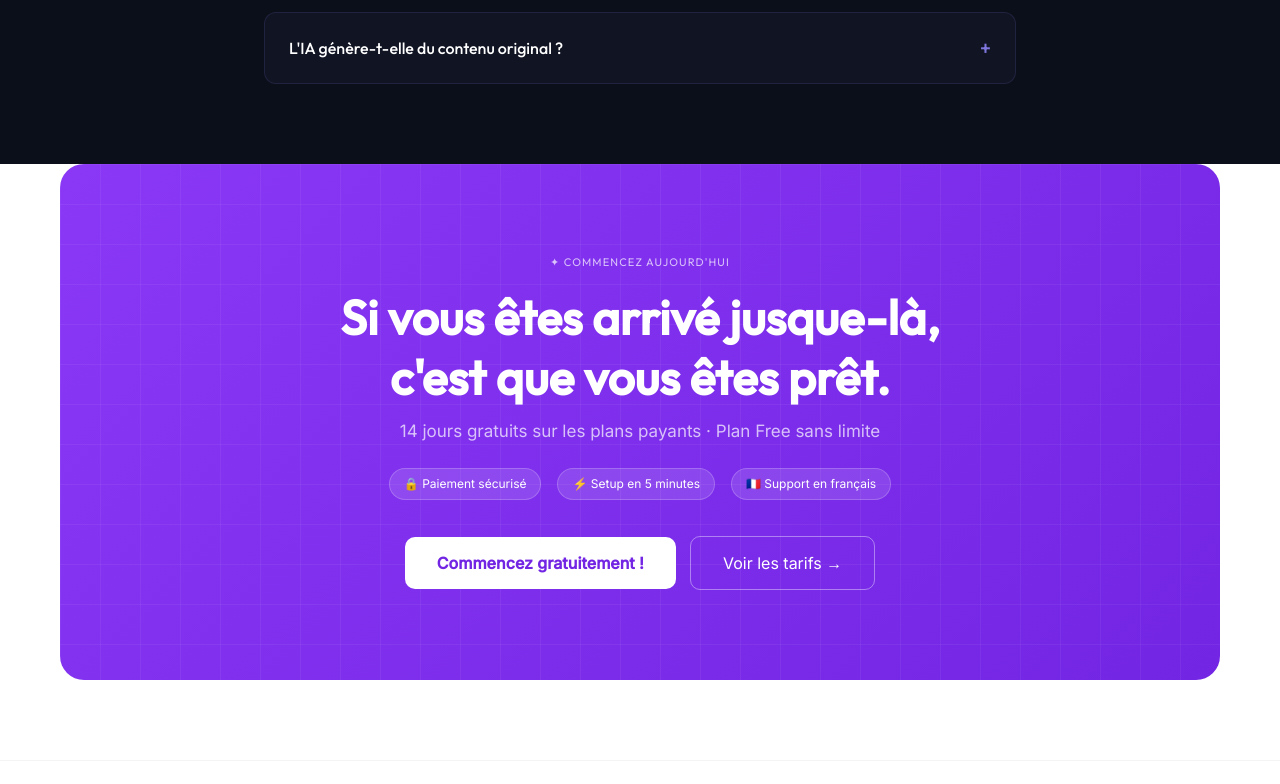
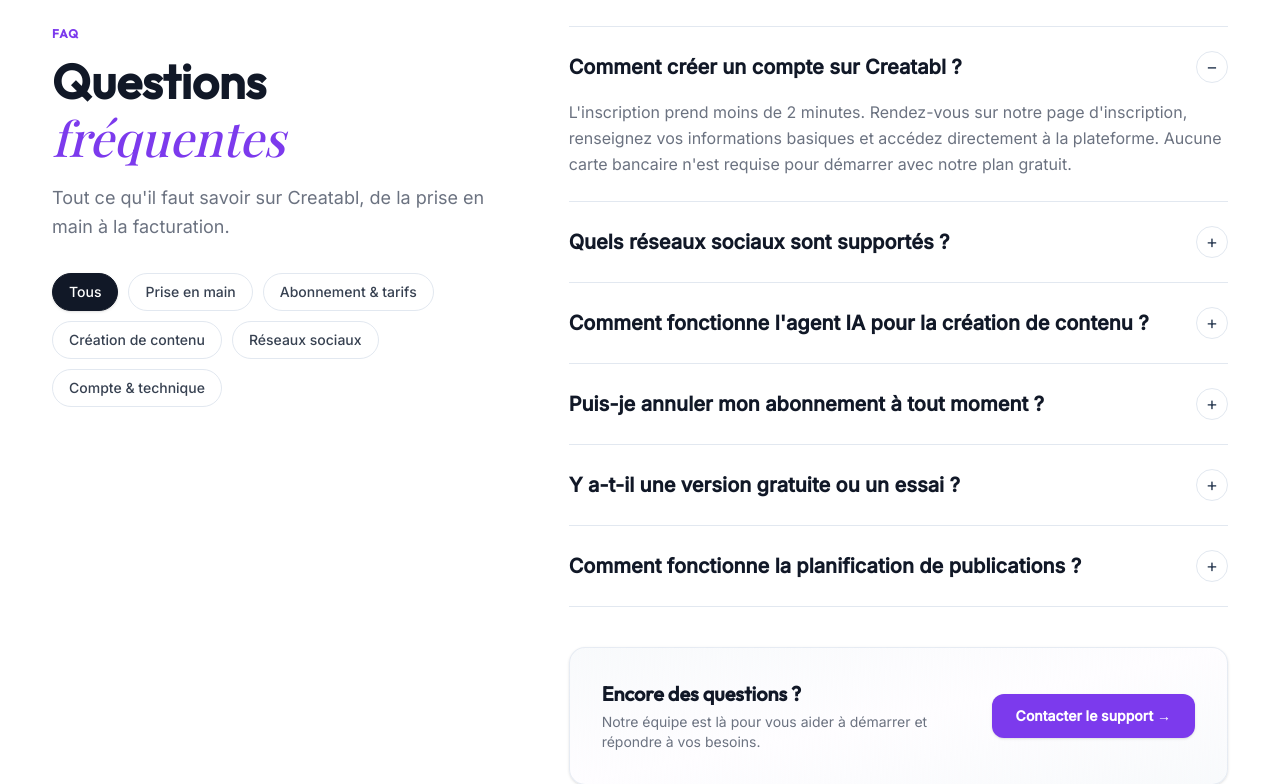
Before and after one commit to klocknaomi-hash/site-web, a Next.js app: page / in a window 1280 px wide. Shown: the part 4436-5220 px from the top of the page. Built offline with nearby package versions, Linux system fonts and the light colour scheme; no server answers.

Commit message:
feat: add light-theme 2-column FAQ section with category filtering

```diff
--- a/app/page.tsx
+++ b/app/page.tsx
@@ -2,7 +2,7 @@ import React from "react";
 import Link from "next/link";
 import LogosStrip from "@/components/LogosStrip";
 import ScrollReveal from "@/components/ScrollReveal";
-import FAQ from "@/components/FAQ";
+import FaqSection from "@/components/sections/faq-section";
 
 const INSTAGRAM_SVG = (
   <svg viewBox="0 0 24 24" fill="none" stroke="currentColor" strokeWidth="2.5" strokeLinecap="round" strokeLinejoin="round" className="w-3.5 h-3.5 text-pink-500">
@@ -987,11 +987,6 @@ export default function Home() {
         </div>
       </section>
 
-      {/* FAQ */}
-      <div className="w-full bg-[#0B0F19] relative z-10">
-        <FAQ />
-      </div>
-
       {/* 7. CTA BANNER */}
       <section className="w-full bg-white relative z-10" style={{ backgroundColor: "#FFFFFF", paddingBottom: "80px", paddingTop: "0px" }}>
         <div className="mx-4 md:mx-[60px] rounded-[24px] overflow-hidden">
@@ -1113,6 +1108,9 @@ export default function Home() {
         </div>
       </section>
 
+      {/* 8. FAQ SECTION */}
+      <FaqSection />
+
       {/* Target for link anchors */}
       <div id="pour-qui" />
 
--- /dev/null
+++ b/components/sections/faq-section.tsx
@@ -0,0 +1,187 @@
+'use client'
+
+import { useState } from 'react'
+import Link from 'next/link'
+import ScrollReveal from '@/components/ScrollReveal'
+
+interface FAQItem {
+  id: number
+  category: string
+  question: string
+  answer: string
+}
+
+const CATEGORIES = [
+  'Tous',
+  'Prise en main',
+  'Abonnement & tarifs',
+  'Création de contenu',
+  'Réseaux sociaux',
+  'Compte & technique',
+]
+
+const FAQS: FAQItem[] = [
+  {
+    id: 1,
+    category: 'Prise en main',
+    question: 'Comment créer un compte sur Creatabl ?',
+    answer: "L'inscription prend moins de 2 minutes. Rendez-vous sur notre page d'inscription, renseignez vos informations basiques et accédez directement à la plateforme. Aucune carte bancaire n'est requise pour démarrer avec notre plan gratuit.",
+  },
+  {
+    id: 2,
+    category: 'Réseaux sociaux',
+    question: 'Quels réseaux sociaux sont supportés ?',
+    answer: 'LinkedIn, Instagram, Facebook et X (Twitter) sont entièrement pris en charge pour la génération, la programmation et la publication automatique. TikTok, YouTube et Pinterest arrivent très prochainement.',
+  },
+  {
+    id: 3,
+    category: 'Création de contenu',
+    question: "Comment fonctionne l'agent IA pour la création de contenu ?",
+    answer: "Notre IA analyse votre ligne éditoriale, votre secteur et votre style pour générer des contenus sur-mesure (textes, idées de carrousels, accroches). Vous gardez un contrôle total pour relire, éditer et valider chaque post avant sa publication.",
+  },
+  {
+    id: 4,
+    category: 'Abonnement & tarifs',
+    question: 'Puis-je annuler mon abonnement à tout moment ?',
+    answer: 'Absolument. Nos offres mensuelles sont sans aucun engagement. Vous pouvez annuler votre souscription en un clic depuis les paramètres de votre compte, et continuer à bénéficier de vos accès jusqu’à la fin de la période payée.',
+  },
+  {
+    id: 5,
+    category: 'Abonnement & tarifs',
+    question: 'Y a-t-il une version gratuite ou un essai ?',
+    answer: "Tout à fait ! Nous proposons un plan Free pour tester Creatabl à votre rythme, ainsi qu'un essai gratuit de 14 jours sur nos plans payants sans aucun précompte durant l'essai.",
+  },
+  {
+    id: 6,
+    category: 'Compte & technique',
+    question: 'Comment fonctionne la planification de publications ?',
+    answer: 'Une fois vos comptes sociaux connectés en toute sécurité via OAuth, préparez ou générez vos posts puis choisissez la date et heure d’envoi sur le calendrier interactif. Creatabl se charge de la publication automatique à l’instant prévu.',
+  },
+]
+
+export default function FaqSection() {
+  const [activeCategory, setActiveCategory] = useState<string>('Tous')
+  const [openId, setOpenId] = useState<number | null>(1)
+
+  const filteredFaqs = activeCategory === 'Tous'
+    ? FAQS
+    : FAQS.filter(faq => faq.category === activeCategory)
+
+  const toggleFaq = (id: number) => {
+    setOpenId(openId === id ? null : id)
+  }
+
+  return (
+    <section className="w-full bg-[#FFFFFF] py-20 md:py-28 border-t border-slate-100 relative z-10">
+      <div className="max-w-[1240px] mx-auto px-4 sm:px-6 lg:px-8">
+        <div className="grid grid-cols-1 lg:grid-cols-12 gap-12 lg:gap-16 items-start">
+
+          {/* Colonne gauche (35-40%) */}
+          <div className="lg:col-span-5 flex flex-col items-start lg:sticky lg:top-28">
+            <ScrollReveal>
+              <span className="font-outfit uppercase tracking-widest text-[#7C3AED] text-xs font-bold block mb-3">
+                FAQ
+              </span>
+              <h2 className="font-outfit text-[#111827] text-3xl sm:text-4xl lg:text-5xl font-extrabold leading-[1.15] mb-4">
+                Questions <span className="font-playfair italic font-normal text-[#7C3AED]">fréquentes</span>
+              </h2>
+              <p className="font-inter text-[#6B7280] text-base md:text-lg leading-relaxed mb-8">
+                Tout ce qu&apos;il faut savoir sur Creatabl, de la prise en main à la facturation.
+              </p>
+            </ScrollReveal>
+
+            {/* Pills de catégories */}
+            <ScrollReveal delay={150}>
+              <div className="flex flex-wrap gap-2.5">
+                {CATEGORIES.map((cat) => {
+                  const isActive = activeCategory === cat
+                  return (
+                    <button
+                      key={cat}
+                      onClick={() => setActiveCategory(cat)}
+                      className={`px-4 py-2 rounded-full text-xs sm:text-sm font-inter font-medium transition-all duration-200 cursor-pointer ${
+                        isActive
+                          ? 'bg-[#111827] text-white shadow-sm border border-[#111827]'
+                          : 'bg-transparent text-[#374151] border border-slate-200 hover:border-[#7C3AED] hover:text-[#7C3AED]'
+                      }`}
+                    >
+                      {cat}
+                    </button>
+                  )
+                })}
+              </div>
+            </ScrollReveal>
+          </div>
+
+          {/* Colonne droite (60-65%) */}
+          <div className="lg:col-span-7 w-full flex flex-col">
+            <ScrollReveal delay={200}>
+              <div className="divide-y divide-slate-200 border-t border-b border-slate-200">
+                {filteredFaqs.map((faq) => {
+                  const isOpen = openId === faq.id
+                  return (
+                    <div key={faq.id} className="py-5 sm:py-6 transition-colors">
+                      <button
+                        onClick={() => toggleFaq(faq.id)}
+                        className="flex items-center justify-between w-full text-left group cursor-pointer focus:outline-none"
+                        aria-expanded={isOpen}
+                      >
+                        <span className="font-inter font-semibold text-lg sm:text-[20px] text-[#111827] group-hover:text-[#7C3AED] transition-colors pr-4 leading-snug">
+                          {faq.question}
+                        </span>
+                        <span className="w-8 h-8 rounded-full border border-slate-200 group-hover:border-[#7C3AED] flex items-center justify-center text-slate-700 group-hover:text-[#7C3AED] flex-shrink-0 transition-all font-inter text-lg leading-none">
+                          {isOpen ? '−' : '+'}
+                        </span>
+                      </button>
+
+                      <div
+                        className={`grid transition-all duration-300 ease-in-out ${
+                          isOpen
+                            ? 'grid-rows-[1fr] opacity-100 mt-3 sm:mt-4'
+                            : 'grid-rows-[0fr] opacity-0 overflow-hidden'
+                        }`}
+                      >
+                        <div className="overflow-hidden">
+                          <p className="font-inter text-[#6B7280] text-sm sm:text-base leading-relaxed">
+                            {faq.answer}
+                          </p>
+                        </div>
+                      </div>
+                    </div>
+                  )
+                })}
+
+                {filteredFaqs.length === 0 && (
+                  <div className="py-8 text-center font-inter text-[#6B7280]">
+                    Aucune question dans cette catégorie pour le moment.
+                  </div>
+                )}
+              </div>
+            </ScrollReveal>
+
+            {/* Card "Vous avez d'autres questions ?" */}
+            <ScrollReveal delay={300}>
+              <div className="mt-10 p-6 sm:p-8 rounded-2xl bg-gradient-to-br from-slate-50 via-purple-50/20 to-slate-50 border border-slate-200/80 shadow-sm flex flex-col sm:flex-row items-start sm:items-center justify-between gap-6">
+                <div>
+                  <h3 className="font-outfit font-bold text-xl text-[#111827] mb-1">
+                    Encore des questions ?
+                  </h3>
+                  <p className="font-inter text-sm text-[#6B7280]">
+                    Notre équipe est là pour vous aider à démarrer et répondre à vos besoins.
+                  </p>
+                </div>
+                <Link
+                  href="/contact"
+                  className="inline-flex items-center justify-center bg-[#7C3AED] hover:bg-[#6D28D9] text-white font-inter font-semibold text-sm px-6 py-3 rounded-xl transition-all shadow-sm hover:shadow whitespace-nowrap"
+                >
+                  Contacter le support →
+                </Link>
+              </div>
+            </ScrollReveal>
+          </div>
+
+        </div>
+      </div>
+    </section>
+  )
+}
```
